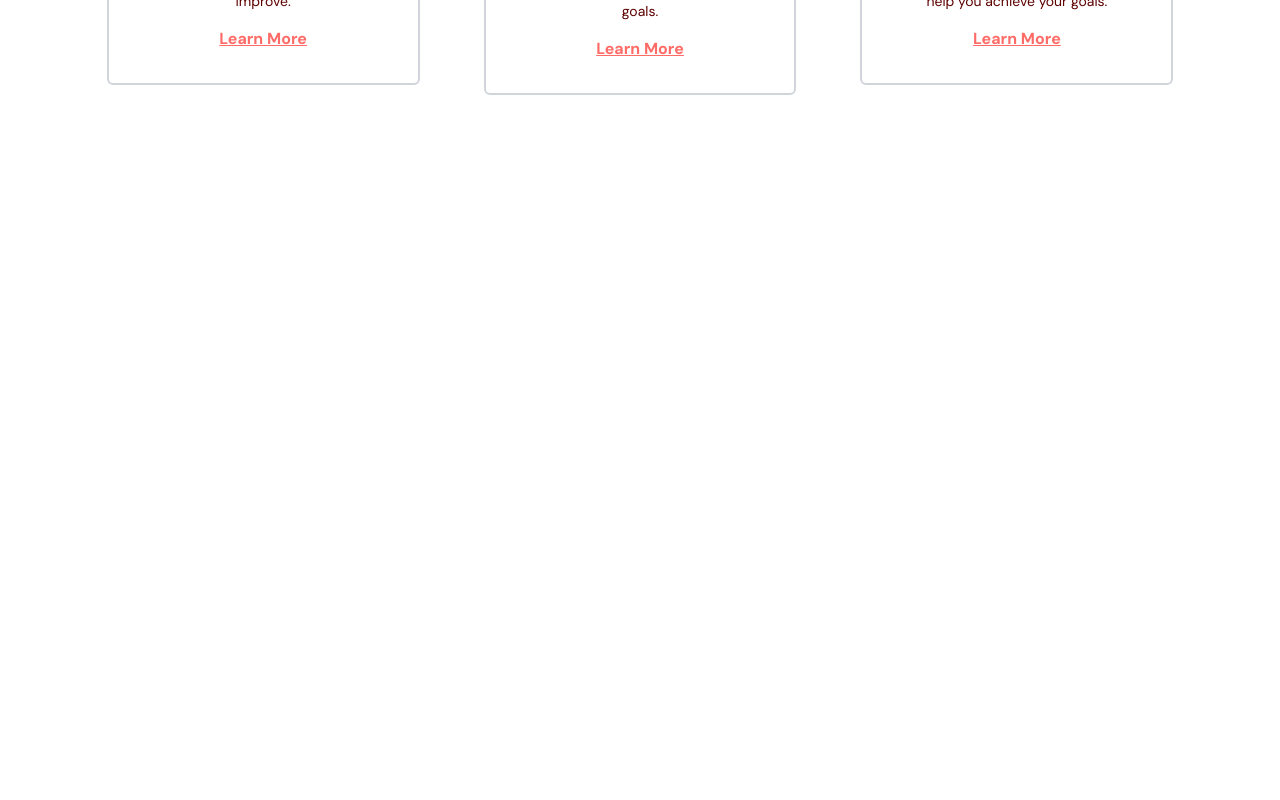
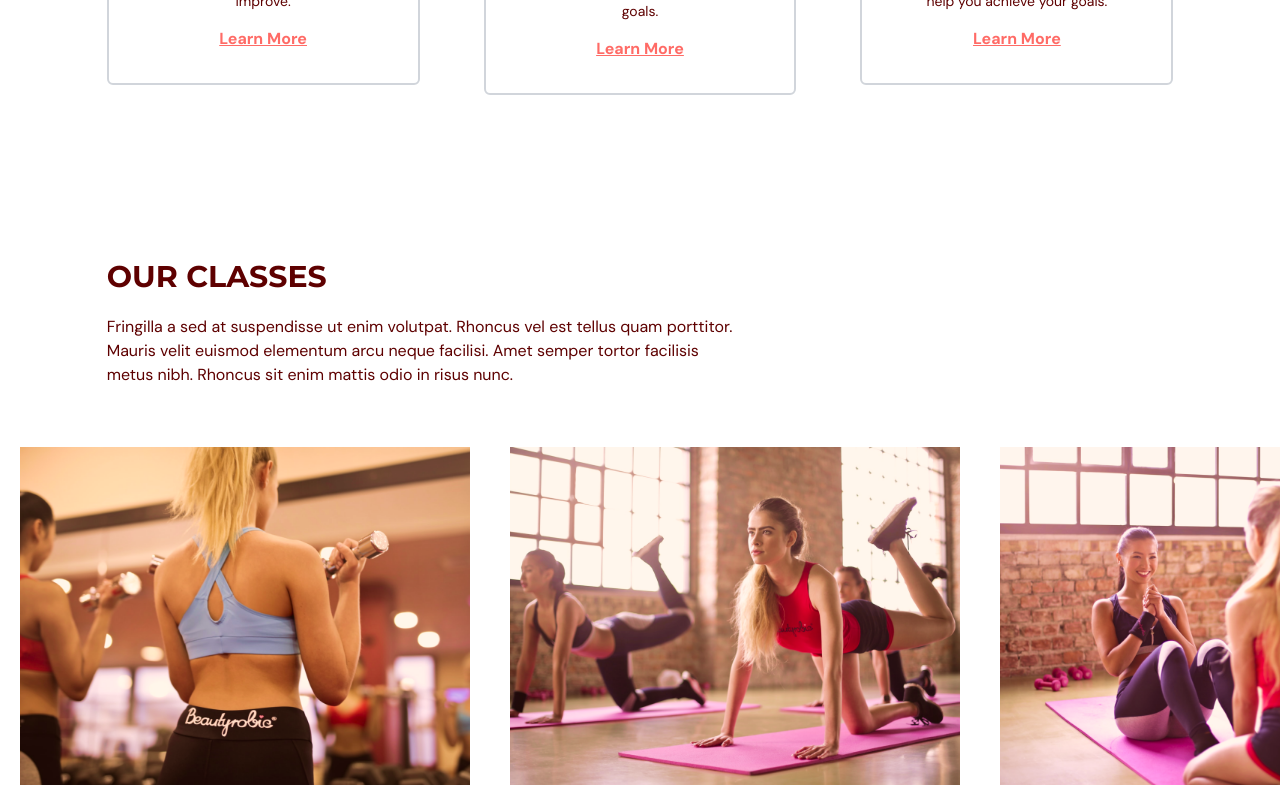
Before and after one commit to NazaAdimoha/Fitness-Unplugged, a React (Vite) app: page / in a window 1280 px wide. Shown: the part 1341-2141 px from the top of the page. Before the commit the page ends 1600 px from the top, so only its background shows below. Built offline with nearby package versions, Linux system fonts and the light colour scheme.

Commit message:
our Classes component completed

```diff
--- a/src/App.tsx
+++ b/src/App.tsx
@@ -2,6 +2,7 @@ import Navbar from "@/scenes/navbar";
 import { useEffect, useState } from "react";
 import Home from "@/scenes/home";
 import Benefits from "./scenes/benefits";
+import OurClasses from "./scenes/ourClasses";
 // import OurClasses from "@/scenes/ourClasses";
 // import ContactUs from "@/scenes/contactUs";
 // import Footer from "@/scenes/footer";
@@ -45,9 +46,11 @@ function App() {
       <Home
         setSelectedPage={() => setSelectedPage(SelectedPage.Home)}
        />
-      {/* <OurClasses /> */}
       <Benefits
         setSelectedPage={() => setSelectedPage(SelectedPage.Benefits)}
+      />
+      <OurClasses
+        setSelectedPage={() => setSelectedPage(SelectedPage.OurClasses)}
       />
       {/* <ContactUs /> */}
       {/* <Footer /> */}
```
Also changed, not shown: src/scenes/ourClasses/index.tsx (+7 -9 lines).
